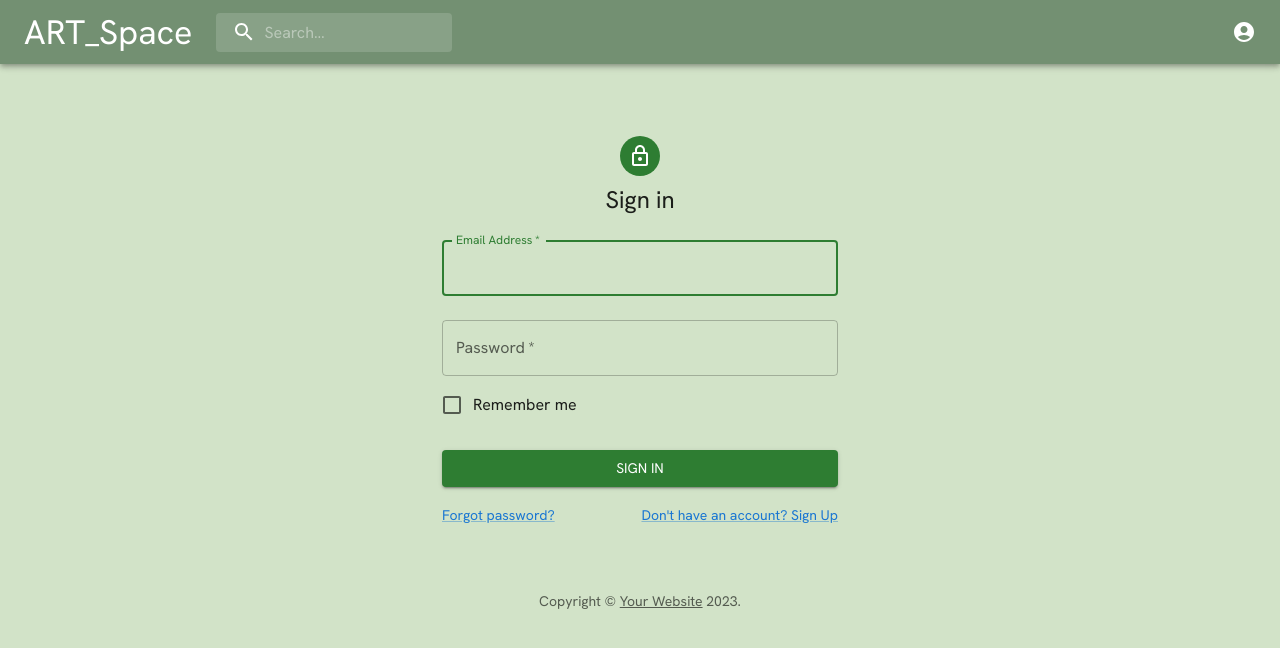
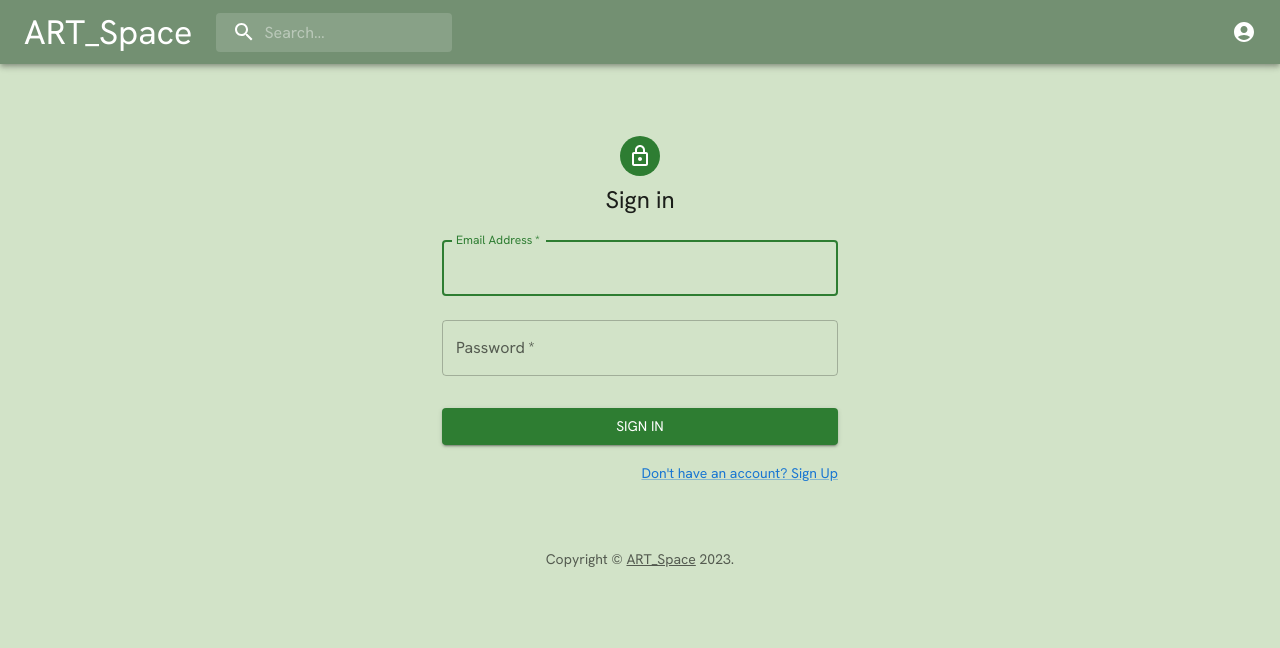
Before and after one commit to brc-azure-website/brc-react-demo, a React (Create React App) app: page /login in a window 1280 px wide. Shown: the top 648 px of the page. Built offline with nearby package versions, Linux system fonts and the light colour scheme.

Commit message:
update pages

```diff
--- a/src/pages/SignInPage.js
+++ b/src/pages/SignInPage.js
@@ -12,13 +12,14 @@ import Typography from '@mui/material/Typography';
 import Container from '@mui/material/Container';
 import colorConfigs from '../configs/colorConfigs';
 import Topbar from '../components/Topbar';
+import axios from 'axios';
 
 function Copyright(props) {
   return (
     <Typography variant="body2" color="text.secondary" align="center" {...props}>
       {'Copyright © '}
-      <Link color="inherit" href="https://mui.com/">
-        Your Website
+      <Link color="inherit" href="http://localhost:3000/">
+        ART_Space
       </Link>{' '}
       {new Date().getFullYear()}
       {'.'}
@@ -26,14 +27,20 @@ function Copyright(props) {
   );
 }
 
-export default function SignIn() {
-  const handleSubmit = (event) => {
+const SignIn = () => {
+  const handleSubmit = async (event) => {
     event.preventDefault();
     const data = new FormData(event.currentTarget);
-    console.log({
+
+    const payload = {
       email: data.get('email'),
       password: data.get('password'),
-    });
+    }
+
+    await axios.post('http://localhost:8080/api/v1/auth/authenticate', payload)
+      .then((value) => {document.cookie = `art_space_signing_jwt_token=${value.data}; path=/;`})
+      .catch(() => {alert("Server failed to respond")})
+
   };
 
   return (
@@ -80,10 +87,6 @@ export default function SignIn() {
               autoComplete="current-password"
               color='success'
             />
-            <FormControlLabel
-              control={<Checkbox value="remember" color="success" />}
-              label="Remember me"
-            />
             <Button
               type="submit"
               fullWidth
@@ -93,14 +96,9 @@ export default function SignIn() {
             >
               Sign In
             </Button>
-            <Grid container>
-              <Grid item xs>
-                <Link href="#" variant="body2">
-                  Forgot password?
-                </Link>
-              </Grid>
+            <Grid container justifyContent="flex-end">
               <Grid item>
-                <Link href="#" variant="body2">
+                <Link href="/register" variant="body2">
                   {"Don't have an account? Sign Up"}
                 </Link>
               </Grid>
@@ -112,3 +110,5 @@ export default function SignIn() {
     </div>
   );
 }
+
+export default SignIn;
--- a/src/pages/SignUpPage.js
+++ b/src/pages/SignUpPage.js
@@ -12,13 +12,14 @@ import Typography from '@mui/material/Typography';
 import Container from '@mui/material/Container';
 import Topbar from '../components/Topbar';
 import colorConfigs from '../configs/colorConfigs';
+import axios from 'axios';
 
 function Copyright(props) {
   return (
     <Typography variant="body2" color="text.secondary" align="center" {...props}>
       {'Copyright © '}
-      <Link color="inherit" href="https://mui.com/">
-        Your Website
+      <Link color="inherit" href="http://localhost:3000/">
+        ART_Space
       </Link>{' '}
       {new Date().getFullYear()}
       {'.'}
@@ -27,13 +28,23 @@ function Copyright(props) {
 }
 
 export default function SignUp() {
-  const handleSubmit = (event) => {
+  const handleSubmit = async (event) => {
     event.preventDefault();
     const data = new FormData(event.currentTarget);
-    console.log({
+
+    if (data.get('password1') != data.get('password2')) {
+      alert("Passwords are not matching")
+      return;
+    }
+
+    const payload = {
       email: data.get('email'),
-      password: data.get('password'),
-    });
+      password: data.get('password1'),
+    }
+
+    await axios.post('http://localhost:8080/api/v1/auth/register', payload)
+      .then((value) => {document.cookie = `art_space_signing_jwt_token=${value.data}; path=/;`})
+      .catch(() => {alert("Server failed to respond")})
   };
 
   return (
@@ -74,10 +85,10 @@ export default function SignUp() {
                 <TextField
                   required
                   fullWidth
-                  name="password"
+                  name="password1"
                   label="Password"
                   type="password"
-                  id="password"
+                  id="password1"
                   autoComplete="new-password"
                   color='success'
                 />
@@ -86,18 +97,12 @@ export default function SignUp() {
                 <TextField
                   required
                   fullWidth
-                  name="password"
+                  name="password2"
                   label="Confirm password"
                   type="password"
-                  id="password"
+                  id="password2"
                   autoComplete="new-password"
                   color='success'
-                />
-              </Grid>
-              <Grid item xs={12}>
-                <FormControlLabel
-                  control={<Checkbox value="allowExtraEmails" color="success" />}
-                  label="I want my data to be send to the chinese government."
                 />
               </Grid>
             </Grid>
@@ -112,7 +117,7 @@ export default function SignUp() {
             </Button>
             <Grid container justifyContent="flex-end">
               <Grid item>
-                <Link href="#" variant="body2">
+                <Link href="/login" variant="body2">
                   Already have an account? Sign in
                 </Link>
               </Grid>
```
Also changed, not shown: src/services/MangaServices.js (deleted, +0 -8 lines).
